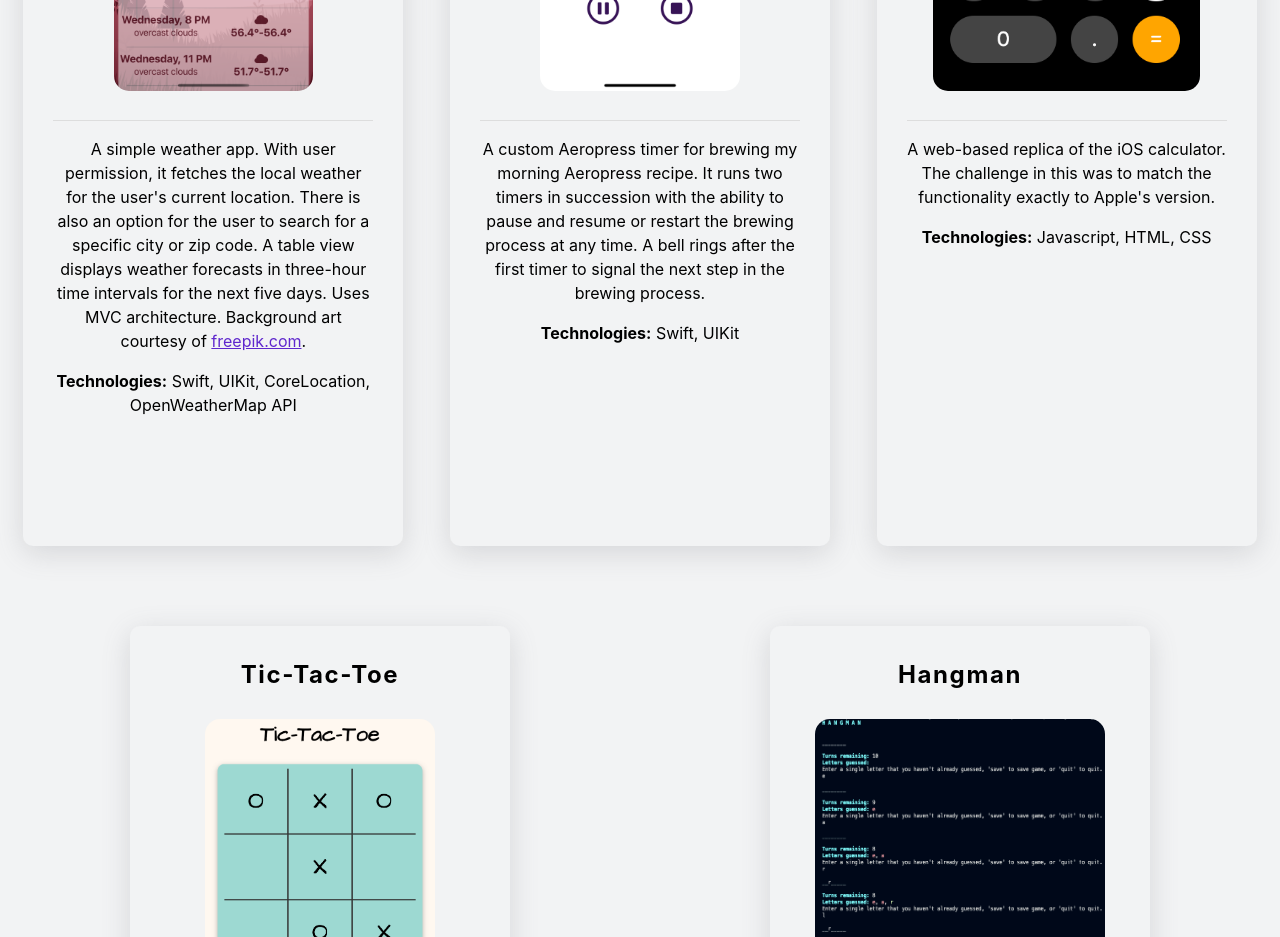
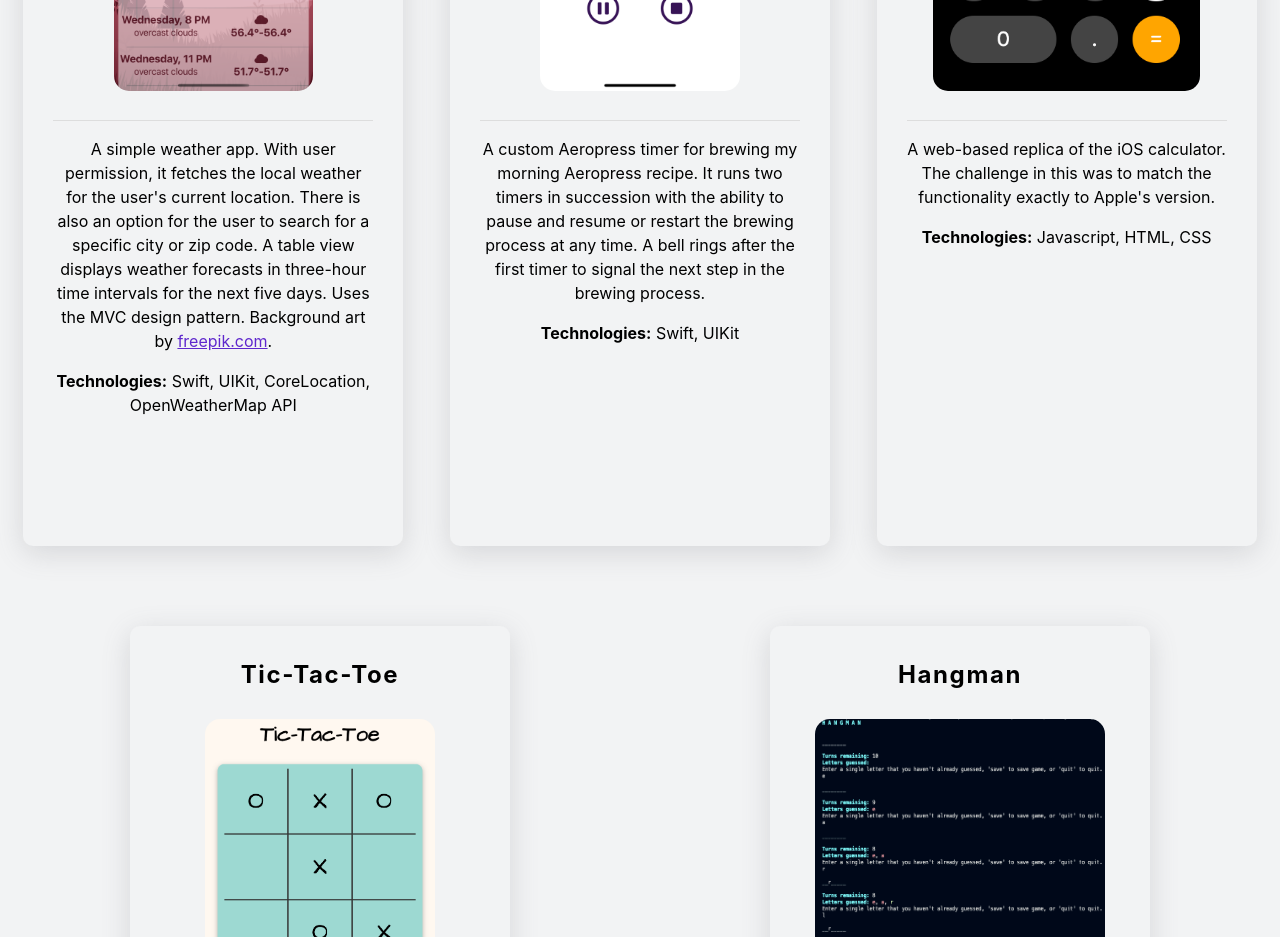
Before and after one commit to tamara-snyder/portfolio, a Svelte app: page / in a window 1280 px wide. Shown: the part 2300-3237 px from the top of the page. Built offline with nearby package versions, Linux system fonts and the light colour scheme.

Commit message:
Fix wording in Sweather project

```diff
--- a/src/Portfolio.svelte
+++ b/src/Portfolio.svelte
@@ -7,7 +7,7 @@
       link: 'https://github.com/tamara-snyder/Sweather',
       imageSource: 'images/sweather_screenshot.png',
       imageAlt: 'Screenshot of Sweather app for iPhone',
-      description: 'A simple weather app. With user permission, it fetches the local weather for the user\'s current location. There is also an option for the user to search for a specific city or zip code. A table view displays weather forecasts in three-hour time intervals for the next five days. Uses MVC architecture. Background art courtesy of <a href="freepik.com">freepik.com</a>.',
+      description: 'A simple weather app. With user permission, it fetches the local weather for the user\'s current location. There is also an option for the user to search for a specific city or zip code. A table view displays weather forecasts in three-hour time intervals for the next five days. Uses the MVC design pattern. Background art by <a href="freepik.com">freepik.com</a>.',
       technologies: 'Swift, UIKit, CoreLocation, OpenWeatherMap API',
     },
     {
```
Also changed, not shown: public/build/bundle.css, public/build/bundle.js, 1 other file (tests, documents, lock files or other folders).
